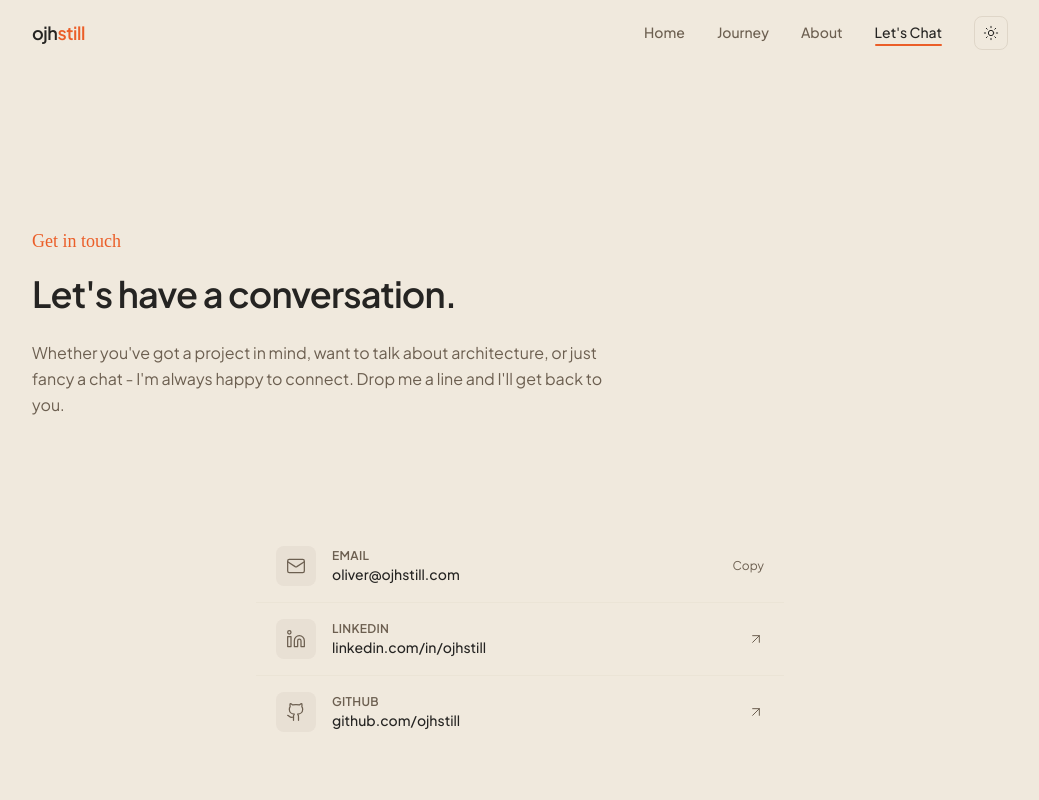
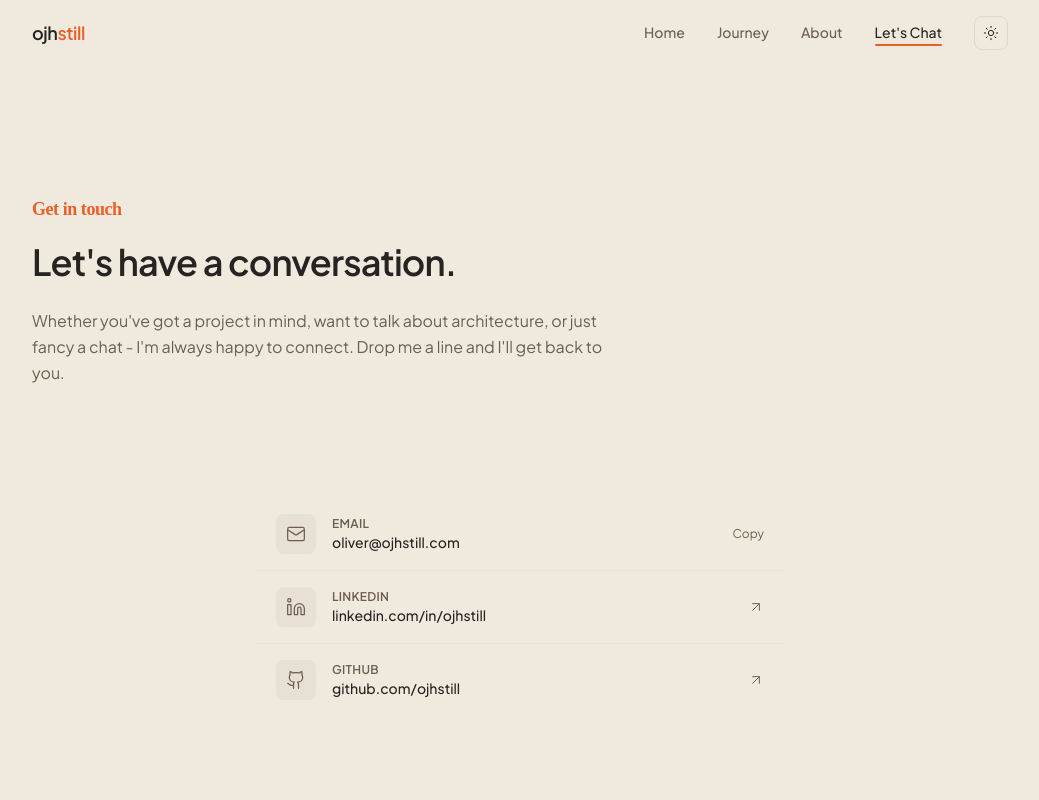
Before and after one commit to ojhstill/ojhstill.com, a React (Vite) app: page /contact in a window 1280 px wide. Shown: the top 800 px of the page, without its empty margins (120-1159 px from the left). Built offline with nearby package versions, Linux system fonts and the light colour scheme.

Commit message:
Refactor layout and typography across multiple pages for improved consistency and readability

```diff
--- a/src/components/CaseStudyCard.tsx
+++ b/src/components/CaseStudyCard.tsx
@@ -60,7 +60,7 @@ export default function CaseStudyCard({ study }: { study: CaseStudy }) {
             </div>
           )}
 
-          <div className="flex-1 space-y-3 min-w-0">
+          <div className="flex-1 space-y-1 min-w-0">
             <span className="inline-block text-xs font-semibold tracking-wide uppercase text-accent">
               {study.tag}
             </span>
--- a/src/index.css
+++ b/src/index.css
@@ -6,6 +6,16 @@
 @custom-variant dark (&:is(.dark *));
 
 /* ─── Palette: Floral White · Dust Grey · Charcoal Brown · Carbon Black · Spicy Paprika ─── */
+
+*,
+*::before,
+*::after {
+  transition:
+    background-color 0.3s ease,
+    color 0.3s ease,
+    border-color 0.3s ease,
+    fill 0.3s ease;
+}
 
 :root {
   --font-display: 'Libertinus Serif', serif;
--- a/src/pages/About.tsx
+++ b/src/pages/About.tsx
@@ -42,7 +42,7 @@ export default function About() {
     <>
       {/* Header */}
       <section className="relative overflow-hidden">
-        <div className="max-w-5xl mx-auto px-6 pt-32 pb-20 sm:pt-40 sm:pb-28">
+        <div className="max-w-5xl mx-auto px-6 pt-32 pb-20 sm:pb-28">
           <div className="flex flex-col md:flex-row items-start gap-10 md:gap-16">
             <motion.div style={{ y: textY }} className="max-w-xl flex-1">
               <motion.div
@@ -50,7 +50,7 @@ export default function About() {
                 animate={{ opacity: 1, y: 0 }}
                 transition={{ duration: 0.6, ease: 'easeOut' }}
               >
-                <p className="font-display text-lg text-accent mb-4">
+                <p className="font-display text-lg text-accent font-semibold tracking-tight mb-4">
                   About me
                 </p>
                 <h1 className="text-3xl sm:text-4xl font-semibold tracking-tight leading-tight">
--- a/src/pages/Contact.tsx
+++ b/src/pages/Contact.tsx
@@ -56,7 +56,7 @@ export default function Contact() {
     <>
       {/* Header */}
       <section className="relative overflow-hidden">
-        <div className="max-w-5xl mx-auto px-6 pt-32 pb-20 sm:pt-40 sm:pb-28">
+        <div className="max-w-5xl mx-auto px-6 pt-32 pb-20 sm:pb-28">
           <motion.div style={{ y: textY }}>
             <motion.div
               initial={{ opacity: 0, y: 20 }}
@@ -64,7 +64,7 @@ export default function Contact() {
               transition={{ duration: 0.6, ease: 'easeOut' }}
               className="max-w-xl"
             >
-              <p className="font-display text-lg text-accent mb-4">
+              <p className="font-display text-lg text-accent font-semibold tracking-tight mb-4">
                 Get in touch
               </p>
               <h1 className="text-3xl sm:text-4xl font-semibold tracking-tight leading-tight">
--- a/src/pages/Home.tsx
+++ b/src/pages/Home.tsx
@@ -131,7 +131,7 @@ export default function Home() {
     <>
       {/* ─── Hero ─── */}
       <section className="relative overflow-hidden">
-        <div className="max-w-5xl mx-auto px-6 pt-32 pb-28 sm:pt-44 sm:pb-36">
+        <div className="max-w-5xl mx-auto px-6 pt-32 pb-28 sm:pb-36">
           <div className="flex flex-col md:flex-row items-start gap-12 md:gap-16">
             <motion.div style={{ y: textY }} className="max-w-2xl flex-1">
               <motion.div
@@ -139,7 +139,7 @@ export default function Home() {
                 animate={{ opacity: 1, y: 0 }}
                 transition={{ duration: 0.6, ease: 'easeOut' }}
               >
-                <p className="font-display text-2xl text-accent mb-4 flex gap-[0.35em]">
+                <p className="text-2xl font-semibold tracking-tight text-accent font-display mb-4 flex gap-[0.3em]">
                   {['Hey,', "I'm", 'Oli.'].map((word, i) => (
                     <motion.span
                       key={word}
--- a/src/pages/Journey.tsx
+++ b/src/pages/Journey.tsx
@@ -127,7 +127,7 @@ export default function Journey() {
     <>
       {/* Header */}
       <section className="relative overflow-hidden">
-        <div className="max-w-5xl mx-auto px-6 pt-32 pb-20 sm:pt-40 sm:pb-28">
+        <div className="max-w-5xl mx-auto px-6 pt-32 pb-20 sm:pb-28">
           <motion.div style={{ y: textY }}>
             <motion.div
               initial={{ opacity: 0, y: 20 }}
@@ -135,7 +135,7 @@ export default function Journey() {
               transition={{ duration: 0.6, ease: 'easeOut' }}
               className="max-w-xl"
             >
-              <p className="font-display text-lg text-accent mb-4">
+              <p className="font-display text-lg text-accent font-semibold tracking-tight mb-4">
                 Career journey
               </p>
               <h1 className="text-3xl sm:text-4xl font-semibold tracking-tight leading-tight">
```
